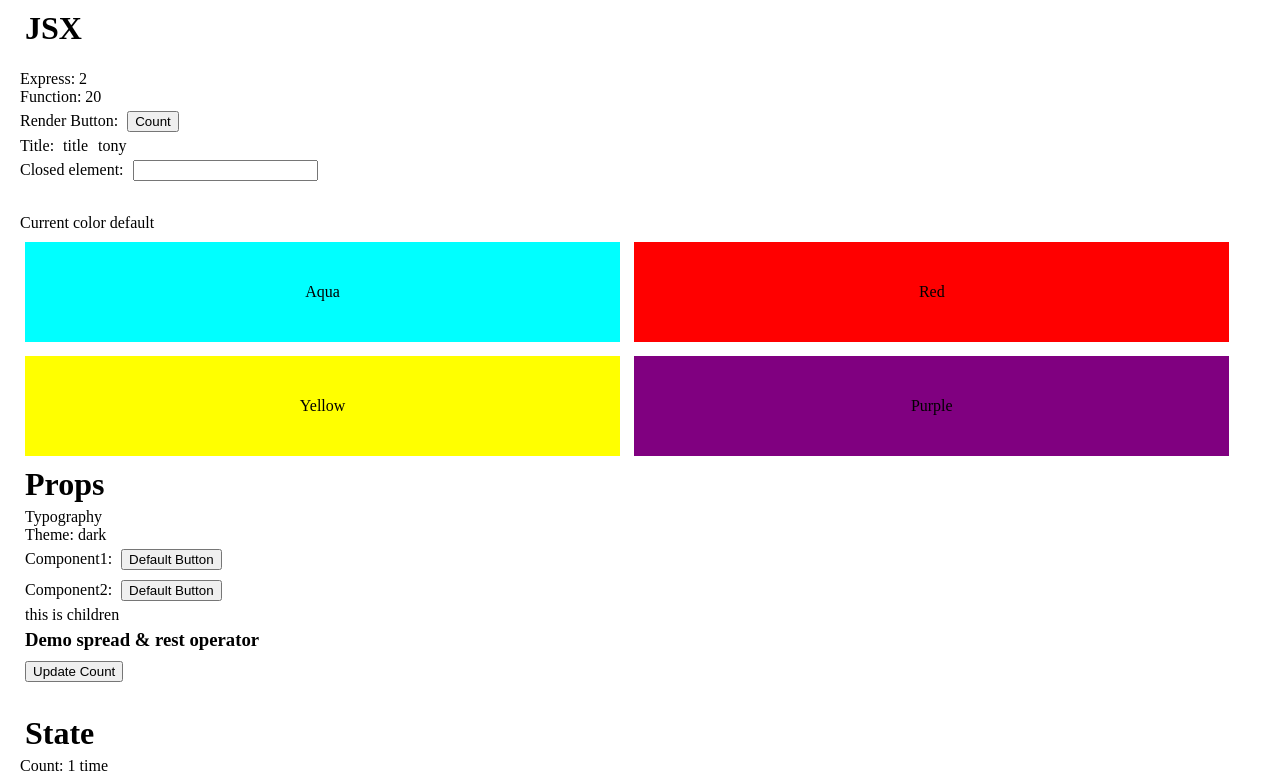
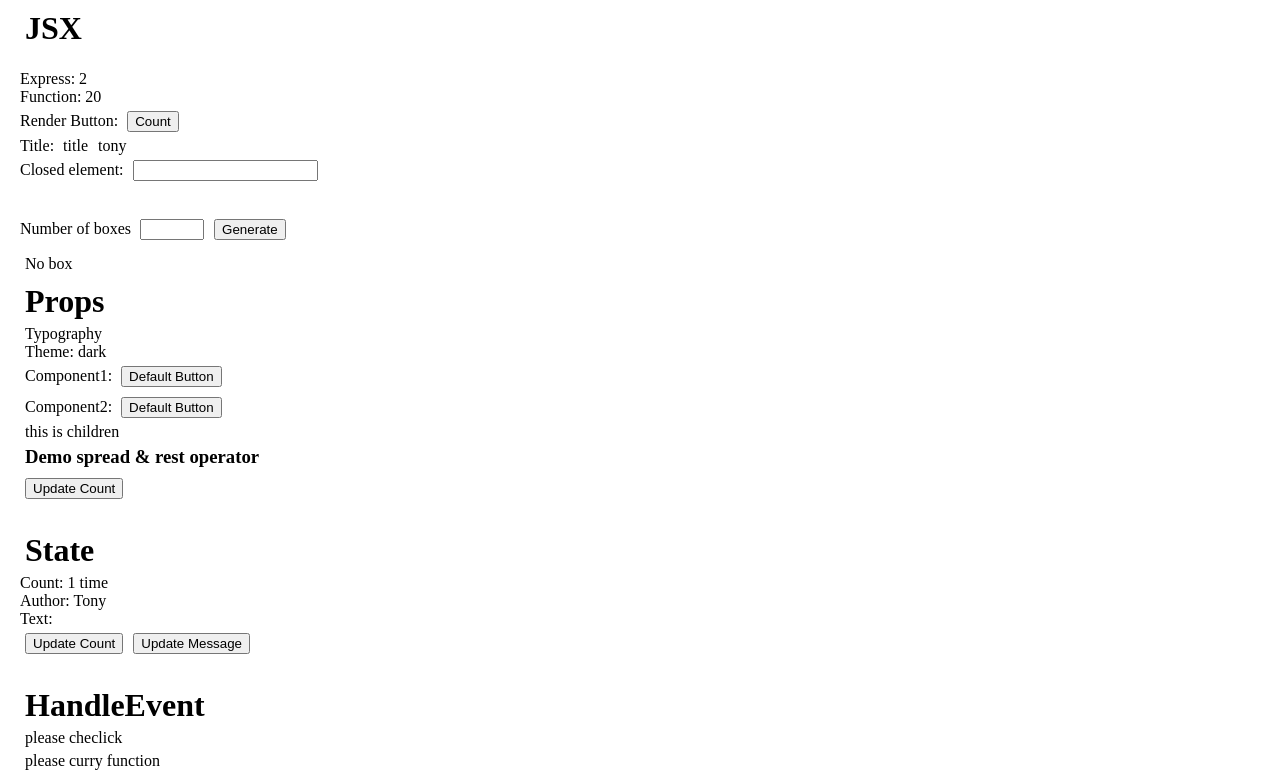
Before and after one commit to quangle36/react-ultimate-course, a React (Vite) app: page / in a window 1280 px wide. Shown: the top 775 px of the page. Built offline with nearby package versions, Linux system fonts and the light colour scheme.

Commit message:
create color box

```diff
--- a/src/QuangColorBox/QuangColorBox.module.css
+++ b/src/QuangColorBox/QuangColorBox.module.css
@@ -5,6 +5,7 @@
 	display: flex;
 	justify-content: center;
 	align-items: center;
+	background-color: antiquewhite;
 }
 
 .wrapper {
@@ -12,3 +13,7 @@
 	flex-wrap: wrap;
 	gap: 4px;
 }
+
+.random-color {
+	background-color: red;
+}
--- a/src/QuangColorBox/QuangColorBox.tsx
+++ b/src/QuangColorBox/QuangColorBox.tsx
@@ -1,57 +1,65 @@
-import { useState } from "react";
-import styles from "./QuangColorBox.module.css";
+import { useState } from 'react';
+import styles from './QuangColorBox.module.css';
+import clsx from 'clsx';
+import React from 'react';
 enum Colors {
-  AQUA = "AQUA",
-  RED = "RED",
-  YELLOW = "YELLOW",
-  PURPLE = "PURPLE",
+	AQUA = 'AQUA',
+	RED = 'RED',
+	YELLOW = 'YELLOW',
+	PURPLE = 'PURPLE',
+	RANDOM = 'RANDOM',
+	ANTIQUEWHITE = 'ANTIQUEWHITE',
 }
 const QuangColorBox = () => {
-  const [activeColor, setActiveColor] = useState("default");
+	const [activeColor, setActiveColor] = useState<Colors>(Colors.ANTIQUEWHITE);
+	const [boxes, setBoxes] = useState(0);
+	const [isGenerated, setIsGenerated] = useState(false);
+	const [, updateState] = React.useState();
+	const forceUpdate = React.useCallback(() => updateState({}), []);
 
-  const boxes = [
-    {
-      color: Colors.AQUA,
-      label: "Aqua",
-    },
-    {
-      color: Colors.RED,
-      label: "Red",
-    },
-    {
-      color: Colors.YELLOW,
-      label: "Yellow",
-    },
-    {
-      color: Colors.PURPLE,
-      label: "Purple",
-    },
-  ];
-
-  const handleOnClickBox = (color: Colors) => {
-    console.log("color", color);
-    if (color === activeColor) {
-      setActiveColor("default");
-    } else {
+	const handleSetColor = (color: Colors) => {
 		setActiveColor(color);
-    }
+	};
+	const genRandomColor = () => {
+		return '#' + Math.floor(Math.random() * 16777215).toString(16);
 	};
 	return (
 		<>
-      <div>Current color {activeColor}</div>
+			<div>
+				Number of boxes{' '}
+				<input
+					type="number"
+					min={1}
+					max={128}
+					onChange={(e) => {
+						setActiveColor(Colors.ANTIQUEWHITE);
+						setIsGenerated(false);
+						setBoxes(+e.target.value);
+					}}
+				/>
+				<button onClick={() => setIsGenerated(true)}>Generate</button>
+			</div>
 			<div className={styles.wrapper}>
-        {boxes.map((box) => (
+				{boxes === 0 ? (
+					<div>No box</div>
+				) : (
+					isGenerated &&
+					Array.from({ length: boxes }).map((genBox, index) => (
 						<div
 							style={{
 								backgroundColor:
-                activeColor === "default" ? box.color : activeColor,
+									(activeColor === Colors.RANDOM && genRandomColor()) || '',
 							}}
-            onClick={() => handleOnClickBox(box.color)}
-            className={styles["box-container"]}
+							onClick={() => {
+								forceUpdate();
+								handleSetColor(Colors.RANDOM);
+							}}
+							className={clsx(styles['box-container'])}
 						>
-            {box.label}
+							Box #{index + 1}
 						</div>
-        ))}
+					))
+				)}
 			</div>
 		</>
 	);
```
Lines whose indentation alone changed are shown as unchanged.
